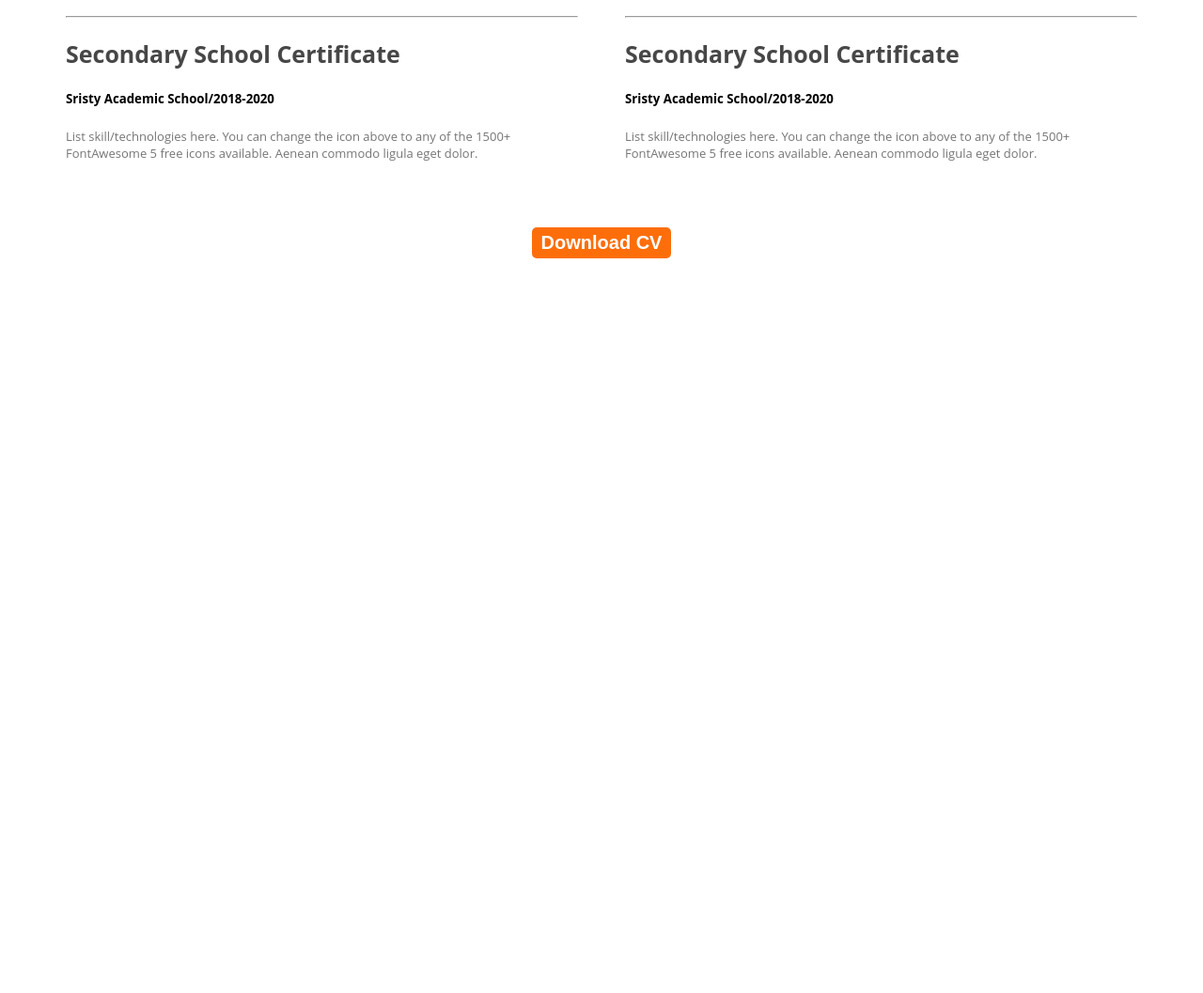
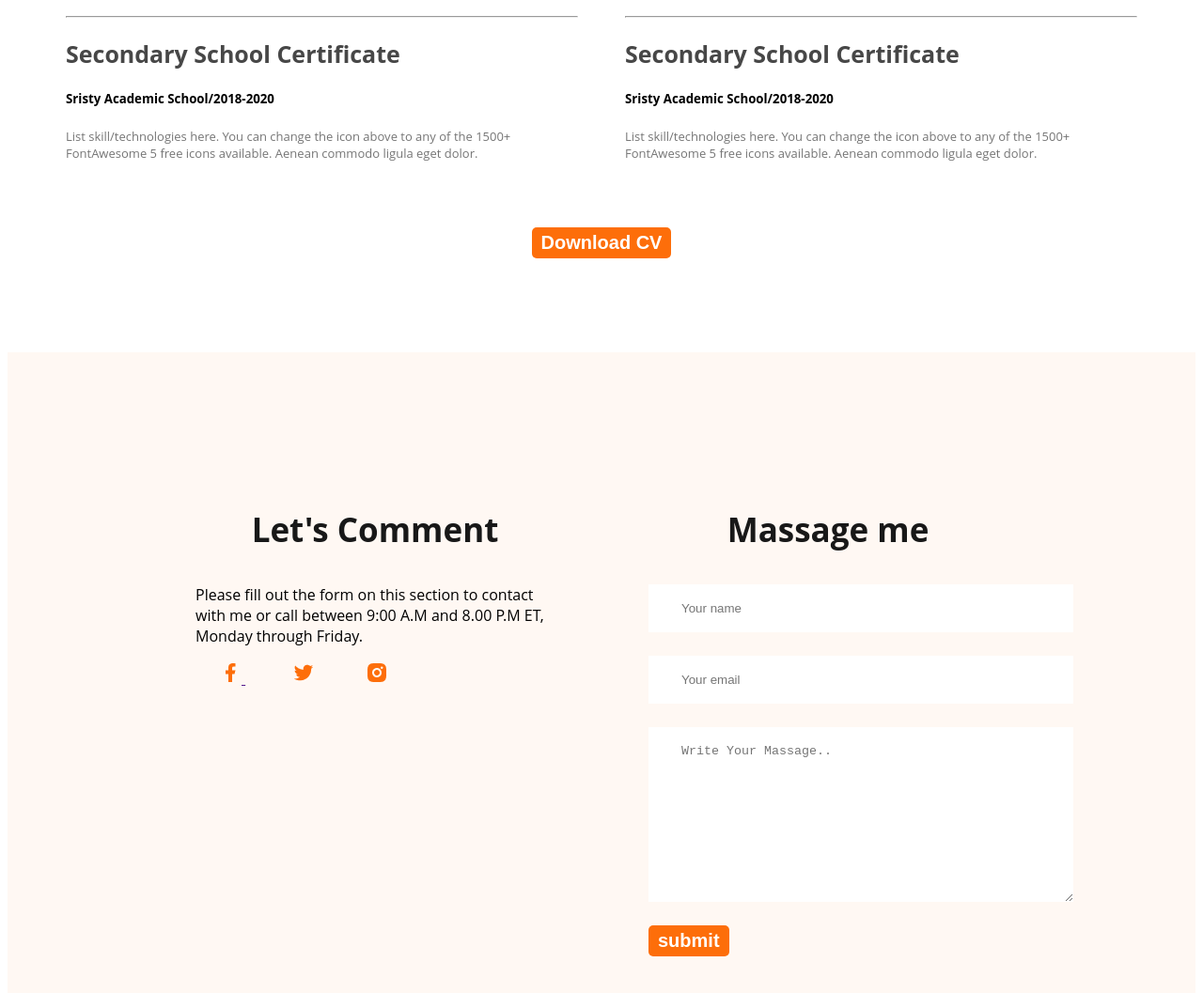
Before and after one commit to fardin0045/web-developer-portfolio, a plain HTML site: page index.html in a window 1280 px wide. Shown: the part 2551-3608 px from the top of the page at 94% size. Before the commit the page ends 2834 px from the top, so only its background shows below. Drawn offline with Linux system fonts and the light colour scheme.

Commit message:
Added footer

```diff
--- a/index.html
+++ b/index.html
@@ -146,7 +146,27 @@
         </section>
     </main>
     <footer>
+        <div class="footer-column">
+            <h3 class="section-title">Let's Comment</h3>
+            <p class="section-description">Please fill out the form on this section to contact with me or call between 9:00 A.M and 8.00 P.M ET, Monday through Friday.</p>
+            <div class="social-link">
+                <a href=""><img src="images/icons/facebook.png" alt="">
+                </a><a href=""><img src="images/icons/twitter.png" alt=""></a>
+                <a href=""><img src="images/icons/insta.png" alt=""></a>
+            </div>
+        </div>
+        <div class="footer-column">
+            <h3 class="section-title">Massage me</h3>
+            <form class="contact" action="">
+                <input type="text" placeholder="Your name">
+                <input type="email" placeholder="Your email">
+                <textarea name="" id="" cols="30" rows="10" placeholder="Write Your Massage.."></textarea>
+                <input class="btn-primary" type="submit" value="submit">
 
+
+            </form>
+
+        </div>
     </footer>
 </body>
 </html>
--- a/styles/portfolio.css
+++ b/styles/portfolio.css
@@ -157,3 +157,27 @@ main section{
     margin-top: 50px;
     text-align: center;
 }
+/*footer style*/
+footer{
+    display: flex;
+    gap: 100px;
+    background-color: #FFF8F3;
+    margin-top: 100px;
+    padding: 130px 200px;
+}
+.footer-column{
+    width: 50%;
+}
+.contact input[type="text"], .contact input[type="email"], textarea{
+    display: block;
+    margin-bottom: 25px;
+    padding: 18px 35px;
+    color: #757575;
+    background: #FFF;
+    border: 0;
+    width: 100%;
+
+}
+.social-link a{
+    margin: 25px;
+}
```
